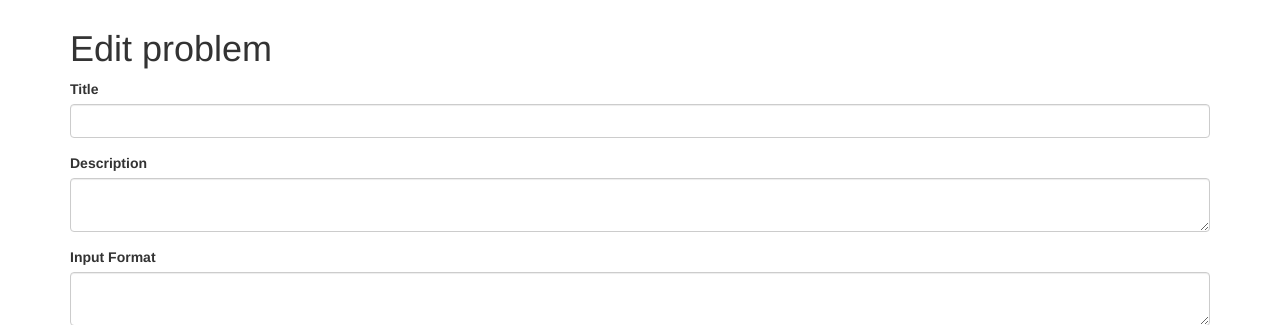
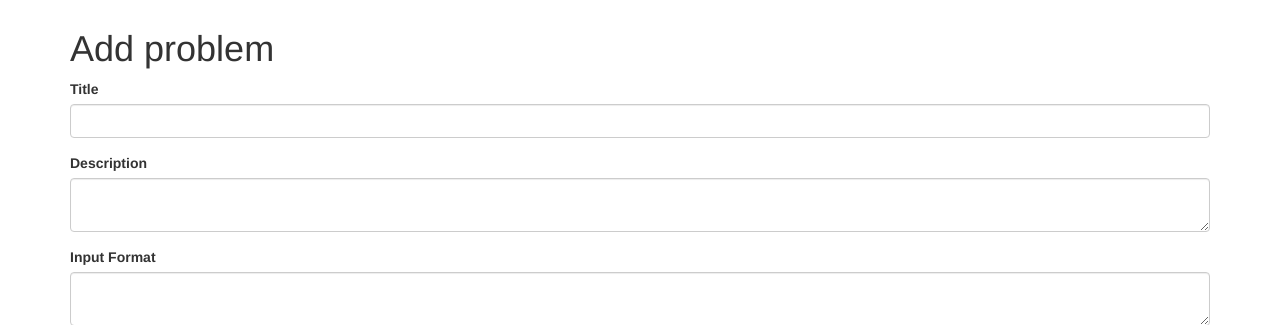
Before and after one commit to leasunhy/GalaxyOJ, a Flask app: page /edit_problem in a window 1280 px wide. Shown: the part 51-376 px from the top of the page. Run offline with Flask 2, Linux system fonts and the light colour scheme; some libraries are stand-ins or nearby versions.

Commit message:
use different verbs when adding or editing the problem

```diff
--- a/server/templates/edit_problem.html
+++ b/server/templates/edit_problem.html
@@ -1,6 +1,8 @@
 {% extends 'base.html' %}
 
-{% block title %}Edit Problem - Galaxy OJ{% endblock %}
+{% set verb = 'Add' if pid == 0 else 'Edit' %}
+
+{% block title %}{{ verb }} Problem - Galaxy OJ{% endblock %}
 
 {% block content %}
     <div class="container">
@@ -9,7 +11,7 @@
                 <div class="alert alert-danger" role='alert'>{{e}}</div>
             {% endfor %}
         {% endfor %}
-        <h1>Edit problem</h1>
+        <h1>{{ verb }} problem</h1>
         <form action="{{url_for('edit_problem',pid=pid,cid=cid)}}" method="POST">
             {{ form.hidden_tag() }}
             <div class="form-group">
```
